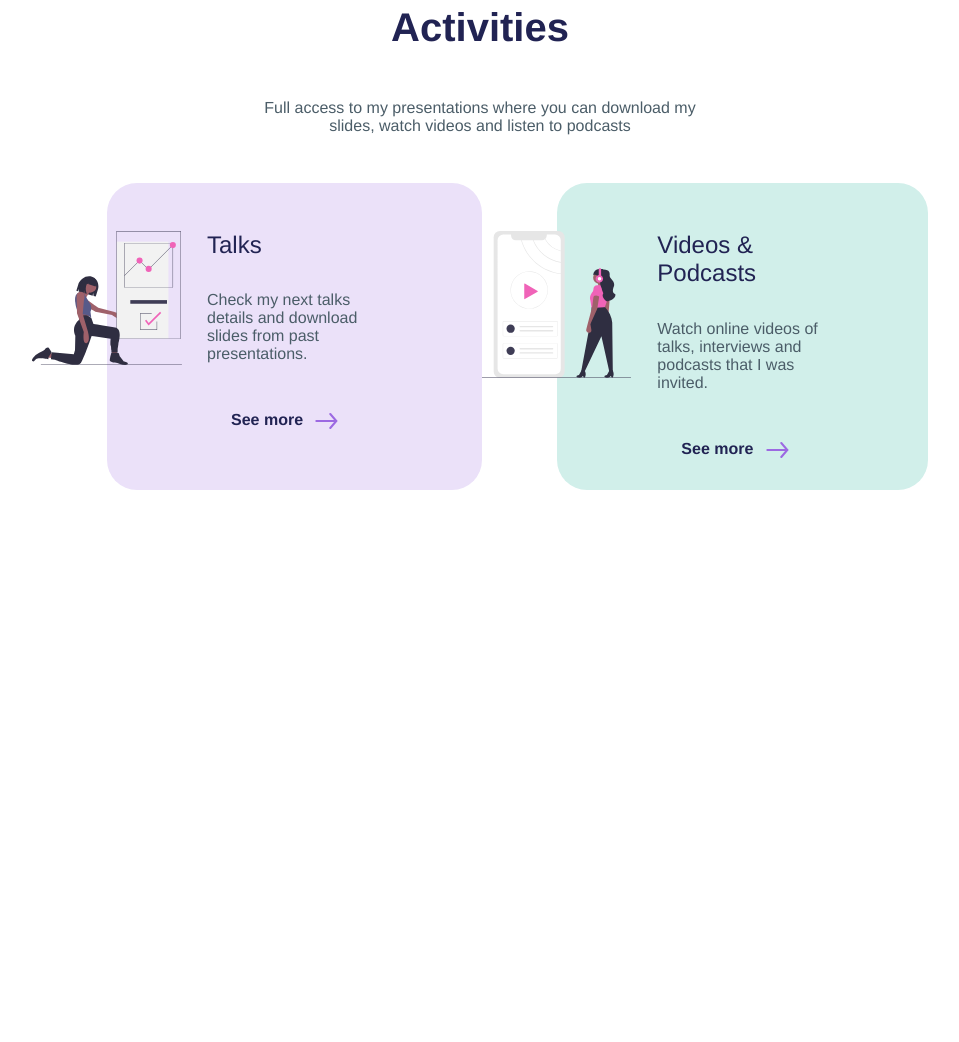
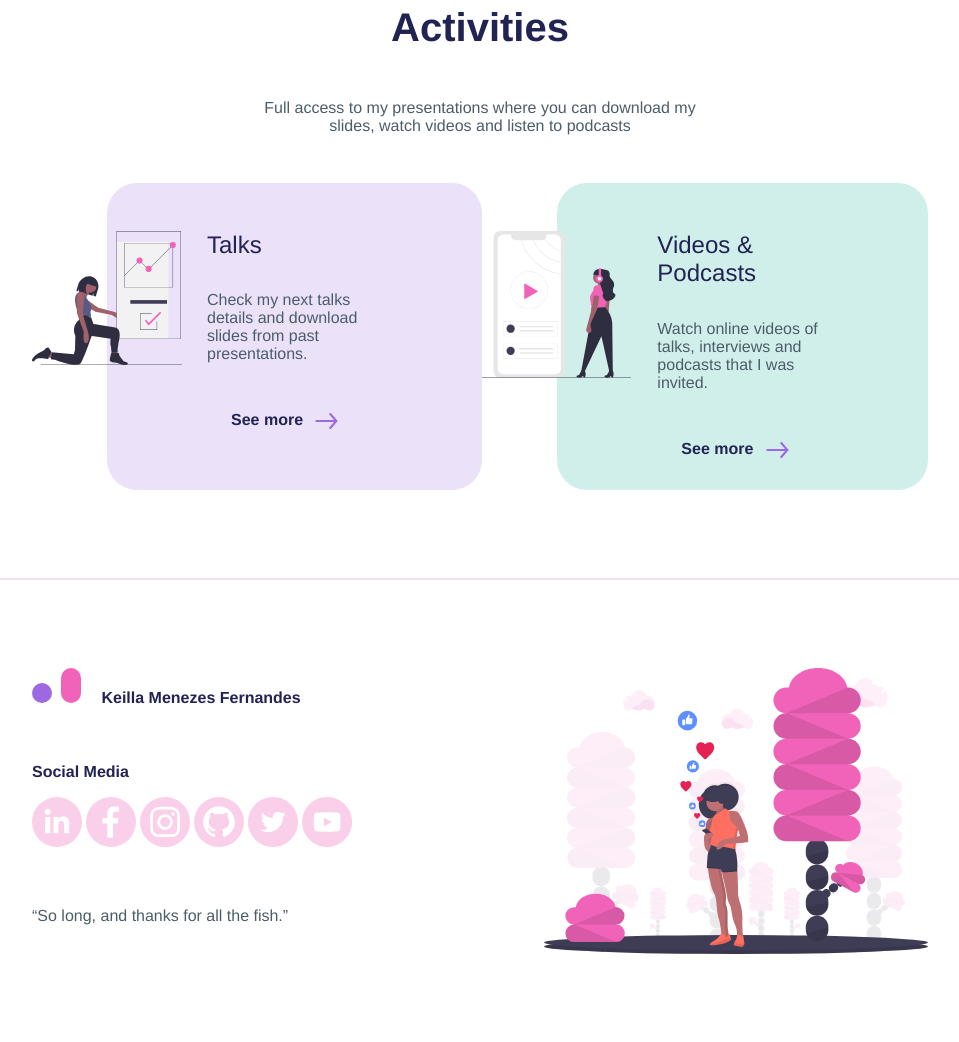
Before and after one commit to keilla/keilla-dev, a website built with webpack: page index.html in a window 1280 px wide. Shown: the part 1299-2341 px from the top of the page, without its empty margins (160-1119 px from the left). Before the commit the page ends 1821 px from the top, so only its background shows below. Built offline with nearby package versions, Linux system fonts and the light colour scheme.

Commit message:
Adds footer

```diff
--- a/src/app/activities.html
+++ b/src/app/activities.html
@@ -4,7 +4,7 @@
   <div class="content">
     <div class="activity-box -primary">
       <h3 class="title">Talks</h3>
-      <img src="../assets/woman-present.svg" alt="pulpit illustration" class="illustration">
+      <img src="../assets/woman-present.svg" alt="woman presenting illustration" class="illustration">
       <p class="text">Check my next talks details and download slides from past presentations.</p>
       <a href="#" class="link">
         See more
@@ -14,7 +14,7 @@
     </div>
     <div class="activity-box -secondary">
       <h3 class="title">Videos & Podcasts</h3>
-      <img src="../assets/woman-listen.svg" alt="playslist illustration" class="illustration">
+      <img src="../assets/woman-listen.svg" alt="woman listening playlist illustration" class="illustration">
       <p class="text">Watch online videos of talks, interviews and podcasts that I was invited.</p>
       <a href="#" class="link">See more
         <img src="../assets/arrow.svg" alt="Arrow icon" class="icon">
--- /dev/null
+++ b/src/app/footer.html
@@ -0,0 +1,23 @@
+<div class="footer-section">
+  <div class="content">
+    <div class="footer-block">
+      <img src="../assets/logo.svg" alt="Logo icon" class="logo">
+      <label class="text">Keilla Menezes Fernandes</label>
+    </div>
+    <div class="footer-block">
+      <label class="text">Social Media</label>
+      <div class="footer-social-media">
+        <a href="https://www.linkedin.com/in/keilla-menezes/" target='blank'><img src="../assets/linkedin.svg" alt="Linkedin icon" class="icon"></a>
+        <a href="https://www.facebook.com/keilla.menezes.94" target='blank'><img src="../assets/facebook.svg" alt="Faebook icon" class="icon"></a>
+        <a href="https://www.instagram.com/keillamenezes/" target='blank'><img src="../assets/instagram.svg" alt="Instragram icon" class="icon"></a>
+        <a href="https://github.com/keilla" target='blank'><img src="../assets/github.svg" alt="Github icon" class="icon"></a>
+        <a href="https://twitter.com/keillamenezes_" target='blank'><img src="../assets/twitter.svg" alt="Twitter icon" class="icon"></a>
+        <a href="https://www.youtube.com/playlist?list=PL99GVUFvUJbYsPzg-mzmgzZj2BdjPbY1M" target='blank'><img src="../assets/youtube.svg" alt="Youtube icon" class="icon"></a>
+      </div>
+    </div>
+    <div class="footer-block">
+      <q class="goodbye">So long, and thanks for all the fish.</q>
+    </div>
+  </div>
+  <img src="../assets/woman-social-life.svg" alt="Woman with phone in social medias illustration" class="illustration">
+</div>
--- a/src/app/nav-bar.html
+++ b/src/app/nav-bar.html
@@ -1,7 +1,7 @@
 <ul class="nav-bar">
   <img src="../assets/logo.svg" alt="Logo icon" class="logo">
-  <li class="nav-bar-item"><a class="link">About</a></li>
-  <li class="nav-bar-item"><a class="link">Content</a></li>
+  <li class="nav-bar-item"><a class="link">Bio</a></li>
+  <li class="nav-bar-item"><a class="link">Activities</a></li>
   <li class="nav-bar-item"><a class="link">Agenda</a></li>
   <li class="nav-bar-item"><a class="link">Contact</a></li>
 </ul>
--- a/src/main.js
+++ b/src/main.js
@@ -3,13 +3,14 @@ import './styles/style.scss';
 import navBar from './app/nav-bar.html';
 import hero from './app/hero.html';
 import bio from './app/bio.html';
-import activities from './app/activities.html'
+import activities from './app/activities.html';
+import footer from './app/footer.html';
 
-function appendSection(component) {
+function appendSection(component, postion='beforeend') {
   var node = document.createElement("div");
   node.className = "section";
   node.innerHTML = component;
-  document.getElementById("root").insertAdjacentElement('beforeend', node);
+  document.getElementById("root").insertAdjacentElement(postion, node);
 }
 
 window.onload = function() {
@@ -17,4 +18,5 @@ window.onload = function() {
   appendSection(hero);
   appendSection(bio);
   appendSection(activities);
+  appendSection(footer, 'afterEnd');
 }
--- /dev/null
+++ b/src/styles/components/footer.scss
@@ -0,0 +1,52 @@
+@import '../settings.scss';
+
+.footer-section {
+  padding: $zetta-byte-space 0;
+  border-top: solid 2px lighten($purple, 28%);
+  display: flex;
+
+  & > .illustration {
+    width: 30%;
+    margin-right: 15%;
+  }
+
+  & > .content {
+    width: 70%;
+    margin: 0 15%;
+  }
+}
+
+.footer-block {
+  & > .text {
+    color: $dark-grey;
+    font-weight: $font-weight-bold;
+  }
+
+  & > .logo {
+    margin-right: $nibble-space;
+  }
+
+  & > .goodbye {
+    display: block;
+  }
+
+  &+.footer-block {
+    padding-top: $giga-byte-space;
+  }
+}
+
+.footer-social-media {
+  display: flex;
+  margin-top: $nibble-space;
+  justify-content: space-between;
+
+  .icon {
+    width: 50px;
+    opacity: 0.3;
+    cursor: pointer;
+
+    &:hover {
+      opacity: 1;
+    }
+  }
+}
--- a/src/styles/style.scss
+++ b/src/styles/style.scss
@@ -7,3 +7,4 @@
 @import './components/hero.scss';
 @import './components/bio.scss';
 @import './components/activities.scss';
+@import './components/footer.scss';
```
Also changed, not shown: src/assets/facebook.svg (added), src/assets/github.svg (added), src/assets/instagram.svg (added), src/assets/linkedin.svg (added), src/assets/twitter.svg (added), src/assets/woman-social-life.svg (added), src/assets/youtube.svg (added).
